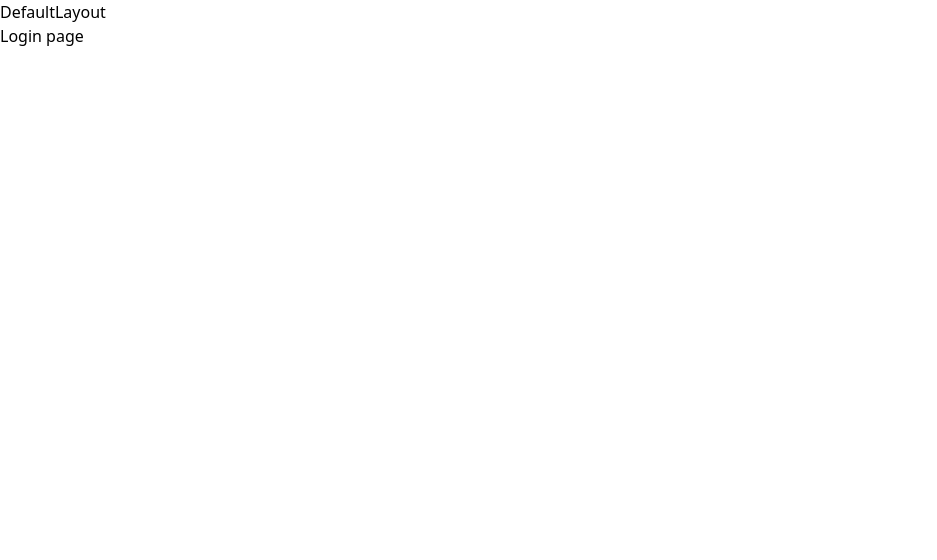
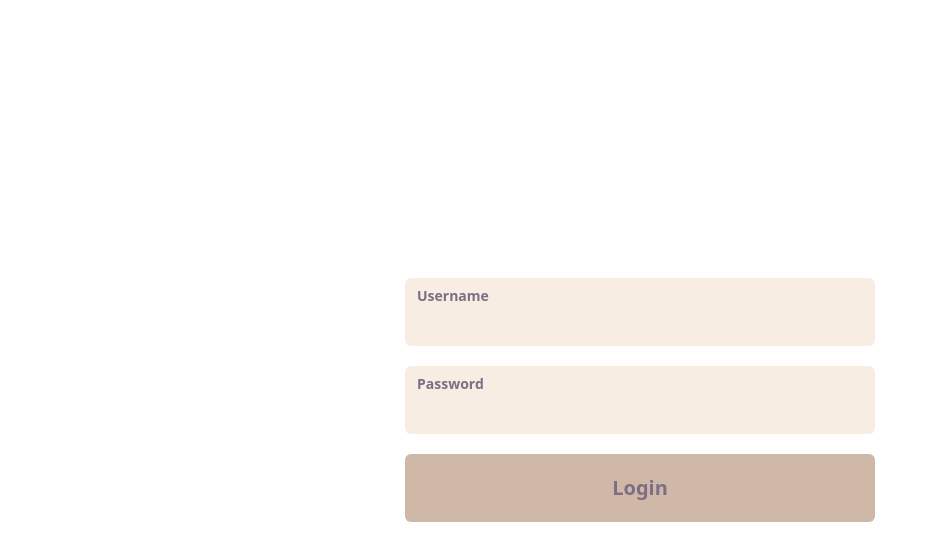
Before and after one commit to tonible14012002/Home-Security-System-frontend, a React (Create React App) app: page /login in a window 1280 px wide. Shown: the top 560 px of the page, without its empty margins (0-937 px from the left). Built offline with nearby package versions, Linux system fonts and the light colour scheme.

Commit message:
Set up colors and layouts

```diff
--- a/public/index.html
+++ b/public/index.html
@@ -23,7 +23,7 @@
       work correctly both with client-side routing and a non-root public URL.
       Learn how to configure a non-root public URL by running `npm run build`.
     -->
-    <title>React App</title>
+    <title>Home's Members</title>
   </head>
   <body>
     <noscript>You need to enable JavaScript to run this app.</noscript>
--- a/src/App.js
+++ b/src/App.js
@@ -1,24 +1,26 @@
-import DefaultLayout  from "./layouts/DefaultLayout";
-import {publicRoutes} from "./routes"
-import { BrowserRouter, Route, Routes } from "react-router-dom";
+import { BrowserRouter, Route, Routes } from 'react-router-dom';
+import AuthLayout from './layouts/AuthLayout';
+import DefaultLayout from './layouts/DefaultLayout';
+import { publicRoutes } from './routes';
+
 function App() {
   return (
     <div className="App">
       <BrowserRouter>
         <Routes>
           {publicRoutes.map((route, index) => {
-            const Page = route.component
-            const Layout = route.layout ? route.layout: DefaultLayout
+            const Page = route.component;
+            const Layout = route.auth ? AuthLayout : DefaultLayout;
             return (
               <Route
                 path={route.path}
                 element={
                   <Layout>
-                    <Page/>
+                    <Page />
                   </Layout>
                 }
               />
-            )
+            );
           })}
         </Routes>
       </BrowserRouter>
--- a/src/components/Button/index.js
+++ b/src/components/Button/index.js
@@ -0,0 +1,18 @@
+import React from 'react';
+
+const Button = ({ type, primary, text, onClick }) => {
+  return (
+    <button
+      className={`p-5 withHover text-center w-[100%]
+       font-bold rounded-md text-xl ${
+         primary ? 'bg-mainBrown text-mainPurple' : 'bg-mainBlue text-mainCream'
+       }`}
+      type={type}
+      onClick={onClick}
+    >
+      {text}
+    </button>
+  );
+};
+
+export default Button;
--- /dev/null
+++ b/src/components/InputField/index.js
@@ -0,0 +1,12 @@
+import React from 'react';
+
+const InputField = ({ type, field, value, onChange }) => {
+  return (
+    <div className="py-2 px-3 flex flex-col w-[100%] bg-mainCream rounded-md">
+      <p className="text-sm text-mainPurple font-bold ">{field}</p>
+      <input value={value} onChange={onChange} className="input" type={type} />
+    </div>
+  );
+};
+
+export default InputField;
--- a/src/index.css
+++ b/src/index.css
@@ -6,3 +6,12 @@ body {
   margin: 0;
   box-sizing: border-box;
 }
+
+.input {
+  @apply text-lg outline-none bg-transparent
+    h-8  focus:text-mainPurple;
+}
+
+.withHover {
+  @apply hover:opacity-80 cursor-pointer;
+}
--- /dev/null
+++ b/src/layouts/AuthLayout/index.js
@@ -0,0 +1,11 @@
+import React from 'react';
+
+const AuthLayout = ({ children }) => {
+  return (
+    <div className="w-[100vw] h-[100vh] flex items-center justify-center ">
+      {children}
+    </div>
+  );
+};
+
+export default AuthLayout;
--- a/src/layouts/DefaultLayout/index.js
+++ b/src/layouts/DefaultLayout/index.js
@@ -1,15 +1,12 @@
+const DefaultLayout = ({ children, ...props }) => {
+  return (
+    <div className="flex">
+      <div className="flex flex-col items-center p-4 gap-10 h-[100vh] w-[100%] max-w-[100px] bg-red-200">
+        Sidebar
+      </div>
+      <div className="flex-1">Content</div>
+    </div>
+  );
+};
 
-
-
-const DefaultLayout = ({children, ...props}) => {
-    return (
-        <div>
-            <header>
-                DefaultLayout
-            </header>
-            <div>{children}</div>
-        </div>
-    )
-}
-
-export default DefaultLayout
+export default DefaultLayout;
--- a/src/pages/Login/index.js
+++ b/src/pages/Login/index.js
@@ -1,11 +1,16 @@
-
+import Button from '../../components/Button';
+import InputField from '../../components/InputField';
 
 const Login = () => {
-    return (
-        <div>
-            Login page
-        </div>
-    )
-}
+  return (
+    <form>
+      <div className="flex flex-col gap-5 min-w-[470px]">
+        <InputField field="Username" type="text" />
+        <InputField field="Password" type="text" />
+        <Button primary text="Login" />
+      </div>
+    </form>
+  );
+};
 
-export default Login
+export default Login;
--- a/src/routes.js
+++ b/src/routes.js
@@ -1,5 +1,5 @@
-import Home from "./pages/Home"
-import Login from "./pages/Login"
+import Home from './pages/Home';
+import Login from './pages/Login';
 
 const publicRoutes = [
   {
@@ -8,8 +8,9 @@ const publicRoutes = [
   },
   {
     path: 'login',
-        component: Login
-    }
-]
+    component: Login,
+    auth: true,
+  },
+];
 
-export {publicRoutes}
+export { publicRoutes };
--- a/tailwind.config.js
+++ b/tailwind.config.js
@@ -1,20 +1,26 @@
 /** @type {import('tailwindcss').Config} */
 module.exports = {
-  content: [
-    "./src/**/*.{js,jsx,ts,tsx}",
-  ],
+  content: ['./src/**/*.{js,jsx,ts,tsx}'],
   theme: {
     screens: {
-      'tablet': '640px',
+      tablet: '640px',
       // => @media (min-width: 640px) { ... }
 
-      'laptop': '1024px',
+      laptop: '1024px',
       // => @media (min-width: 1024px) { ... }
 
-      'desktop': '1280px',
+      desktop: '1280px',
       // => @media (min-width: 1280px) { ... }
     },
-    extend: {},
+    extend: {
+      colors: {
+        mainCream: '#F8EDE3',
+        mainPurple: '#7D6E83',
+        mainRed: '#F96666',
+        mainBlue: '#7895B2',
+        mainBrown: '#D0B8A8',
+      },
+    },
   },
   plugins: [],
-}
+};
```
Also changed, not shown: 2 other files (tests, documents, lock files or other folders). Lines whose indentation alone changed are shown as unchanged.
